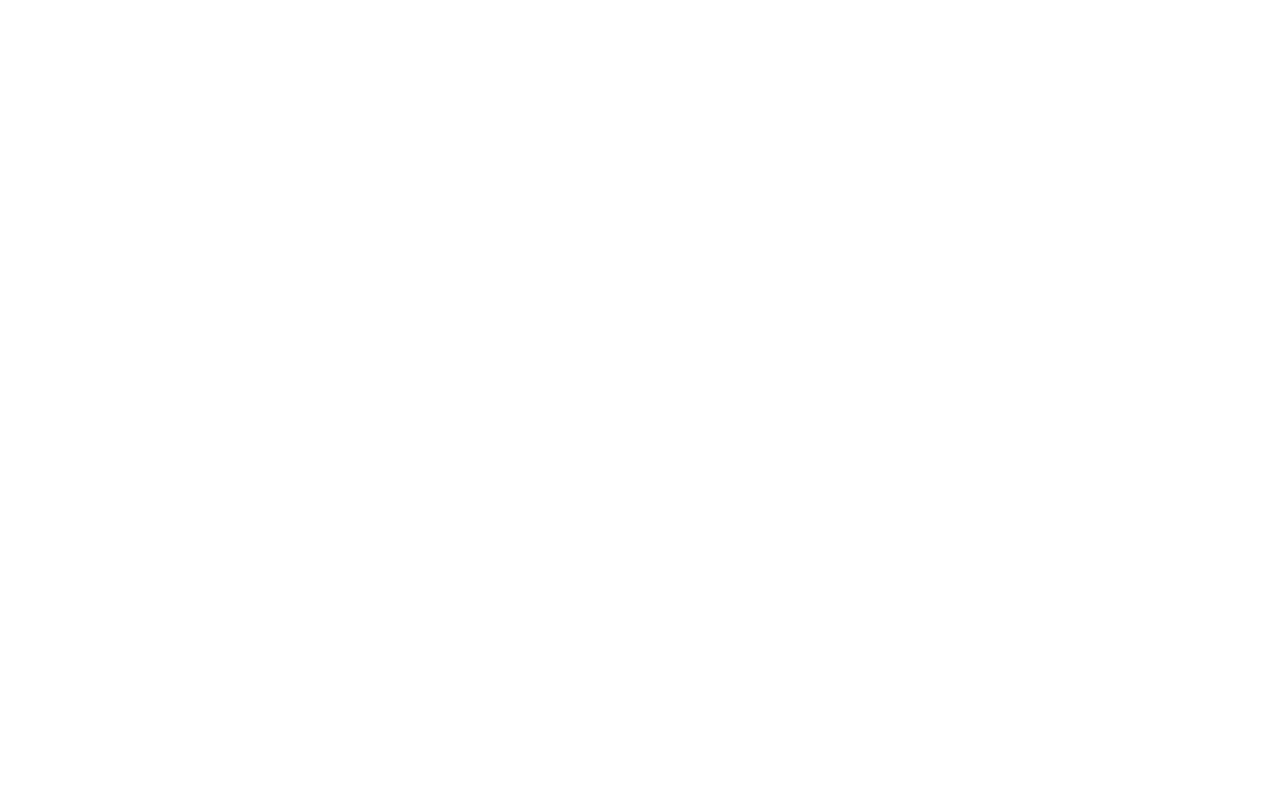
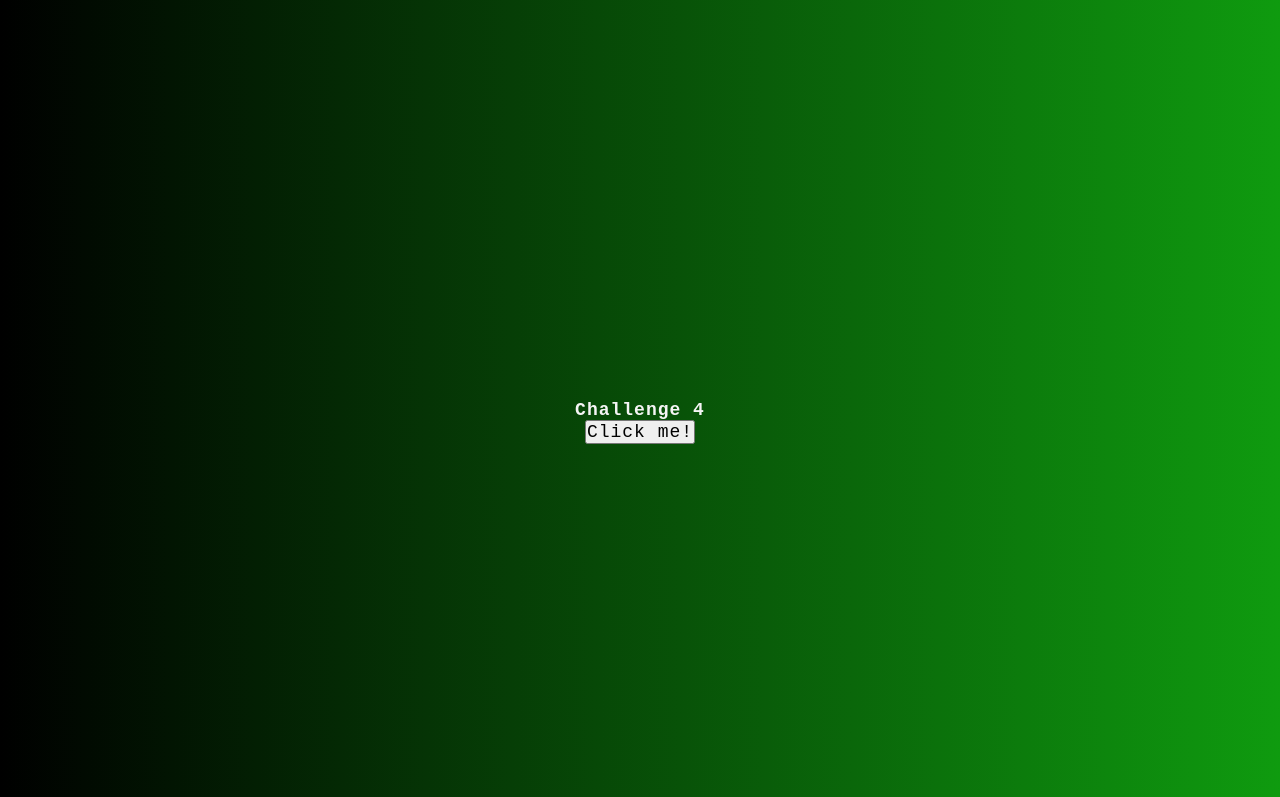
Before and after one commit to LaszloF5/frontend-challenge, a React (Create React App) app: page / in a window 1280 px wide. Shown: the part 2000-2797 px from the top of the page. Before the commit the page ends 800 px from the top, so only its background shows below. Built offline with nearby package versions, Linux system fonts and the light colour scheme.

Commit message:
challenge9

```diff
--- a/src/App.tsx
+++ b/src/App.tsx
@@ -7,19 +7,19 @@
 import Challenge6 from "./Components/Challenge6";
 import Challenge7 from "./Components/Challenge7";
 import Challenge8 from "./Components/Challenge8";
+import Challenge9 from "./Components/Challenge9";
 import "./App.css";
 
 function App() {
   const [isVisible1, setIsVisible1] = useState<boolean>(true);
-  const [isVisible2, setIsVisible2] = useState<boolean>(false);
-  const [isVisible3, setIsVisible3] = useState<boolean>(false);
-  const [isVisible4, setIsVisible4] = useState<boolean>(false);
-  const [isVisible5, setIsVisible5] = useState<boolean>(false);
-  const [isVisible6, setIsVisible6] = useState<boolean>(false);
-  const [isVisible7, setIsVisible7] = useState<boolean>(false);
-  const [isVisible8, setIsVisible8] = useState<boolean>(false);
-  const [isVisible9, setIsVisible9] = useState<boolean>(false);
-  const [isVisible10, setIsVisible10] = useState<boolean>(true);
+  const [isVisible2, setIsVisible2] = useState<boolean>(true);
+  const [isVisible3, setIsVisible3] = useState<boolean>(true);
+  const [isVisible4, setIsVisible4] = useState<boolean>(true);
+  const [isVisible5, setIsVisible5] = useState<boolean>(true);
+  const [isVisible6, setIsVisible6] = useState<boolean>(true);
+  const [isVisible7, setIsVisible7] = useState<boolean>(true);
+  const [isVisible8, setIsVisible8] = useState<boolean>(true);
+  const [isVisible9, setIsVisible9] = useState<boolean>(true);
 
   const challenge1Text: string = `Click the button!`;
   const challenge2Text: string = `Click the .... button?`;
@@ -57,6 +57,10 @@
       />)}
       {isVisible8 && (<Challenge8
       setIsVisible8={setIsVisible8}
+      setIsVisible9={setIsVisible9}
+      />)}
+      {isVisible9 && (<Challenge9
+      setIsVisible9={setIsVisible9}
       />)}
     </div>
   );
--- a/src/Components/Challenge1.tsx
+++ b/src/Components/Challenge1.tsx
@@ -20,7 +20,7 @@
         <div className='challenge-container'>
         <h2>Challenge 1</h2>
         <p>{challenge1Text}</p>
-        <button className="challenge1-btn-style" onClick={handleChallenge1}>Click me!</button>
+        <button className="btn challenge1-btn-style" onClick={handleChallenge1}>Click me!</button>
         </div>
     )
 }
--- a/src/Components/Challenge2.tsx
+++ b/src/Components/Challenge2.tsx
@@ -17,7 +17,7 @@
     <div className='challenge-container'>
       <h2>Challenge 2</h2>
       <p>{challenge2Text}</p>
-      <button className="challenge2-btn-style" onClick={handleChallenge2}>Click me!</button>
+      <button className="btn challenge2-btn-style" onClick={handleChallenge2}>Click me!</button>
     </div>
   );
 };
--- a/src/Components/Challenge3.tsx
+++ b/src/Components/Challenge3.tsx
@@ -15,7 +15,7 @@
   }
 
   return (
-    <div className='challenge-container'>
+    <div className='challenge-container challenge3-div'>
       <h2>Challenge3</h2>
       <div>
         <div>
@@ -46,8 +46,8 @@
                                                           <div>
                                                             <div>
                                                               <div>
-                                                                <div className="last-div">
-                                                                  <button className="challenge3-btn-style" onClick={handleChallenge3}>
+                                                                <div>
+                                                                  <button className="btn challenge3-btn-style" onClick={handleChallenge3}>
                                                                     Click me!
                                                                   </button>
                                                                 </div>
--- a/src/Components/Challenge4.tsx
+++ b/src/Components/Challenge4.tsx
@@ -20,7 +20,7 @@
         <div className='challenge-container'>
         <h2>Challenge 4</h2>
         <div className="challenge4-div">
-            <button className='challenge4-btn-style' onClick={handleChallenge4}>Click me!</button>
+            <button className='btn challenge4-btn-style' onClick={handleChallenge4}>Click me!</button>
             </div>
         </div>
     )
--- a/src/Components/Challenge5.tsx
+++ b/src/Components/Challenge5.tsx
@@ -20,7 +20,7 @@
         <h2>Challenge 5</h2>
         <p>Click the button!</p>
         <div className="challenge5-div">
-            <button className='challenge5-btn-style' onClick={handleChallenge5}>Click me!</button>
+            <button className='btn challenge5-btn-style' onClick={handleChallenge5}>Click me!</button>
         </div>
         </div>
     )
--- a/src/Components/Challenge6.tsx
+++ b/src/Components/Challenge6.tsx
@@ -19,7 +19,7 @@
         <div className='challenge-container'>
         <h2>Challenge 6</h2>
         <div className="challenge6-div">
-            <button className='challenge6-btn-style' onClick={handleChallenge6}>Click me!</button>
+            <button className='btn challenge6-btn-style' onClick={handleChallenge6}>Click me!</button>
             </div>
         </div>
     )
--- a/src/Components/Challenge7.tsx
+++ b/src/Components/Challenge7.tsx
@@ -34,7 +34,7 @@
         {buttons.map((num, i) => (
           <button
           ref={(el) => {buttonRefs.current[i] = el}}
-          className="challenge7-btn-style"
+          className="btn challenge7-btn-style"
           key={num}
           onClick={() => {
             if (i === 200) {
--- a/src/Components/Challenge8.tsx
+++ b/src/Components/Challenge8.tsx
@@ -3,13 +3,16 @@
 
 interface Challenge8Props {
     setIsVisible8: React.Dispatch<React.SetStateAction<boolean>>;
+    setIsVisible9: React.Dispatch<React.SetStateAction<boolean>>;
 }
 
-const Challenge1: React.FC<Challenge8Props> = ({
+const Challenge8: React.FC<Challenge8Props> = ({
     setIsVisible8,
+    setIsVisible9
 }) => {
     const handleChallenge8 = (): void => {
-        console.log('8');
+        setIsVisible8(false);
+        setIsVisible9(true);
     }
 
     const alertClick = () => {
@@ -19,13 +22,13 @@
     return (
         <div className='challenge-container'>
         <h2>Challenge 8</h2>
-        <button className="other8-btn" onClick={alertClick}>Click me!</button>
-        <button className="challenge8-btn-style" onClick={handleChallenge8}>Click me!</button>
+        <button className="btn other8-btn" onClick={alertClick}>Click me!</button>
+        <button className="btn challenge8-btn-style" onClick={handleChallenge8}>Click me!</button>
         </div>
     )
 }
 
-export default Challenge1;
+export default Challenge8;
 
 /*
 Megoldás: pointer-events: none; Kikapcsolása
--- /dev/null
+++ b/src/Components/Challenge9.tsx
@@ -0,0 +1,26 @@
+import React from "react";
+
+interface Challenge9Props {
+    setIsVisible9: React.Dispatch<React.SetStateAction<boolean>>;
+}
+
+const Challenge9: React.FC<Challenge9Props> = ({
+    setIsVisible9
+}) => {
+
+    const handleClick = () =>{
+        console.log('Clicked.')
+    }
+    return (
+        <div className="challenge-container">
+        <h2>Challenge9</h2>
+        <div className="challenge9-div">
+            <div className="inner-div">
+            <button className="btn challenge9-btn-style" onClick={handleClick}>Click me!</button>
+            </div>
+        </div>
+        </div>
+    )
+}
+
+export default Challenge9;
--- a/src/Styles/challenges.css
+++ b/src/Styles/challenges.css
@@ -2,10 +2,19 @@
   margin: 0;
   padding: 0;
   box-sizing: border-box;
+  font-family: "VT323", "Share Tech Mono", monospace;
+  font-size: 18px;
+  letter-spacing: 1px;
+  color: whitesmoke;
 }
 
 .challenge-container {
   height: 100vh;
+  background: linear-gradient(to right, #000000, #0f9b0f);
+}
+
+.btn {
+  color: black;
 }
 
 .challenge1-btn-style {
@@ -14,6 +23,10 @@
 
 .challenge2-btn-style {
   visibility: hidden;
+}
+
+.challenge3-div {
+  cursor: help;
 }
 
 .challenge3-btn-style {
@@ -28,10 +41,9 @@
 }
 
 .challenge4-div::after {
-    content: '';
+  content: "";
   position: absolute;
   inset: 0;
-    background: lightskyblue;
   z-index: 2;
 }
 
@@ -49,7 +61,6 @@
   height: 90%;
   width: 100%;
   position: relative;
-    background-color: pink;
 }
 
 .challenge6-btn-style {
@@ -60,12 +71,20 @@
 .challenge7-div {
   height: 90%;
   width: 100%;
+  display: flex;
+  flex-wrap: wrap;
+  align-items: center;
+  justify-content: center;
+  overflow-y: scroll;
+  cursor: wait;
 }
 
 .challenge7-btn-style {
   width: 100px;
+  height: 75px;
   margin: 1px;
-    filter: blur(10px);
+  cursor: wait;
+  /* filter: blur(10px); */
 }
 
 .other8-btn {
@@ -76,3 +95,19 @@
 .challenge8-btn-style {
   visibility: hidden;
 }
+
+.challenge9-div {
+  height: 90vh;
+  cursor: none;
+  display: flex;
+  justify-content: center;
+  align-items: center;
+}
+
+.inner-div {
+  display: none;
+}
+
+.challenge9-btn-style {
+  pointer-events: none;
+}
```
Lines whose indentation alone changed are shown as unchanged.
